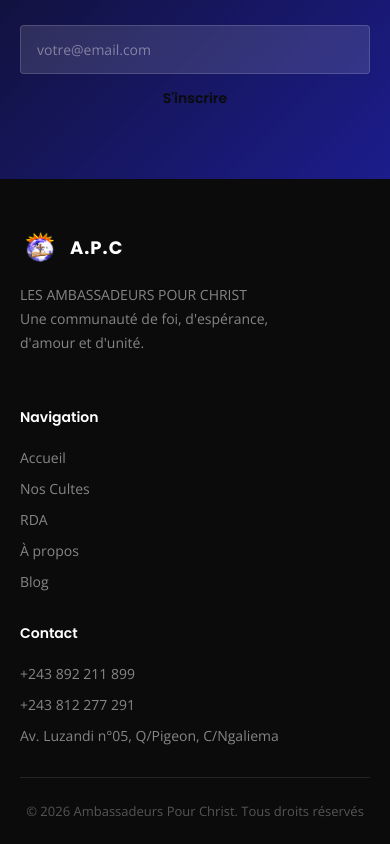
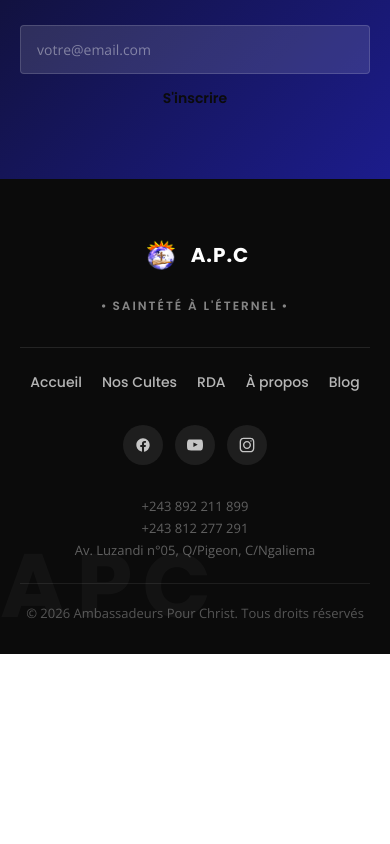
Before and after one commit to Leveling1/egliseapc, an Angular app: page /rda in a window 390 px wide. Shown: the part 5815-6659 px from the top of the page. After the commit the page ends 6469 px from the top, so only its background shows below. Built offline with nearby package versions, Linux system fonts and the light colour scheme.

Commit message:
feat(footer): update footer layout and styles for improved responsiveness and accessibility

```diff
--- a/src/app/core/layout/footer/footer.component.css
+++ b/src/app/core/layout/footer/footer.component.css
@@ -1,40 +1,40 @@
 .apc-footer {
+  position: relative;
+  overflow: hidden;
   background: var(--color-apc-black);
-  padding: 64px 24px 0;
+  text-align: center;
+}
+
+/* Large, near-invisible "APC" behind everything — purely decorative. Sits
+   directly on `.apc-footer` (not `.apc-footer__inner`, which carries the
+   padding) so it can be flush against the true bottom-left corner. */
+.apc-footer__watermark {
+  position: absolute;
+  bottom: 0;
+  left: 0;
+  line-height: 0.8;
+  font: 700 clamp(90px, 20vw, 240px) 'Poppins', sans-serif;
+  letter-spacing: 10px;
+  color: #fff;
+  opacity: 0.03;
+  white-space: nowrap;
+  pointer-events: none;
+  user-select: none;
+  z-index: 0;
 }
 
 .apc-footer__inner {
-  max-width: 1200px;
+  position: relative;
+  z-index: 1;
+  max-width: 760px;
   margin: 0 auto;
-}
-
-.apc-footer__columns {
-  display: flex;
-  gap: 48px;
-  flex-wrap: wrap;
-  padding-bottom: 48px;
-  border-bottom: 1px solid rgba(255, 255, 255, 0.1);
-}
-
-.apc-footer__col {
-  flex: 1;
-  min-width: 140px;
-}
-
-.apc-footer__col--brand {
-  flex: 1.5;
-  min-width: 260px;
-}
-
-.apc-footer__col--contact {
-  min-width: 200px;
+  padding: 72px 24px 40px;
 }
 
 .apc-footer__brand {
-  display: flex;
+  display: inline-flex;
   align-items: center;
   gap: 10px;
-  margin-bottom: 16px;
 }
 
 .apc-footer__logo {
@@ -44,28 +44,57 @@
 }
 
 .apc-footer__wordmark {
-  font: 700 18px 'Poppins', sans-serif;
+  font: 700 20px 'Poppins', sans-serif;
   color: #fff;
   letter-spacing: 1px;
 }
 
-.apc-footer__description {
-  font: 400 14px/1.7 'Open Sans', sans-serif;
+.apc-footer__tagline {
+  margin: 16px 0 0;
+  font: 600 12px 'Poppins', sans-serif;
   color: rgba(255, 255, 255, 0.5);
-  margin: 0 0 20px;
-  max-width: 280px;
+  text-transform: uppercase;
+  letter-spacing: 2px;
+}
+
+.apc-footer__tagline span {
+  color: var(--color-apc-yellow);
+  margin: 0 4px;
+}
+
+.apc-footer__nav {
+  display: flex;
+  justify-content: center;
+  flex-wrap: wrap;
+  gap: 12px 32px;
+  margin-top: 40px;
+  padding-top: 32px;
+  border-top: 1px solid rgba(255, 255, 255, 0.1);
+}
+
+.apc-footer__link {
+  font: 500 14px 'Poppins', sans-serif;
+  color: rgba(255, 255, 255, 0.7);
+  text-decoration: none;
+  transition: color 0.2s;
+}
+
+.apc-footer__link:hover {
+  color: var(--color-apc-yellow);
 }
 
 .apc-footer__socials {
   display: flex;
-  gap: 10px;
+  justify-content: center;
+  gap: 12px;
+  margin-top: 32px;
 }
 
 .apc-footer__social {
-  width: 36px;
-  height: 36px;
+  width: 40px;
+  height: 40px;
   background: rgba(255, 255, 255, 0.08);
-  border-radius: 8px;
+  border-radius: 50%;
   display: flex;
   align-items: center;
   justify-content: center;
@@ -81,59 +110,48 @@
   height: 16px;
   /* Source SVGs are solid black; flip to white for the dark footer. */
   filter: brightness(0) invert(1);
-  opacity: 0.7;
+  opacity: 0.75;
 }
 
 .apc-footer__social:hover .apc-footer__social-icon {
   opacity: 1;
 }
 
-.apc-footer__col-title {
-  font: 600 14px 'Poppins', sans-serif;
-  color: #fff;
-  margin-bottom: 20px;
-  display: block;
-}
-
-.apc-footer__links {
+.apc-footer__contact {
   display: flex;
-  flex-direction: column;
-  gap: 12px;
-}
-
-.apc-footer__link,
-.apc-footer__text {
-  font: 400 14px 'Open Sans', sans-serif;
-  color: rgba(255, 255, 255, 0.5);
-  text-decoration: none;
-  transition: color 0.2s;
-}
-
-.apc-footer__link:hover {
-  color: var(--color-apc-yellow);
+  justify-content: center;
+  flex-wrap: wrap;
+  gap: 6px 10px;
+  margin-top: 32px;
+  font: 400 13px 'Open Sans', sans-serif;
+  color: rgba(255, 255, 255, 0.35);
 }
 
 .apc-footer__copyright {
-  padding: 24px 0;
-  text-align: center;
+  margin-top: 24px;
+  padding-top: 20px;
+  border-top: 1px solid rgba(255, 255, 255, 0.08);
   font: 400 13px 'Open Sans', sans-serif;
   color: rgba(255, 255, 255, 0.3);
 }
 
 @media (max-width: 640px) {
-  .apc-footer {
-    padding: 48px 20px 0;
+  .apc-footer__inner {
+    padding: 56px 20px 32px;
   }
 
-  .apc-footer__columns {
-    gap: 32px;
-    padding-bottom: 32px;
+  .apc-footer__nav {
+    gap: 12px 20px;
+    margin-top: 32px;
+    padding-top: 24px;
   }
 
-  .apc-footer__col,
-  .apc-footer__col--brand,
-  .apc-footer__col--contact {
-    flex: 1 1 100%;
-    min-width: 0;
+  .apc-footer__contact {
+    flex-direction: column;
+    gap: 4px;
+  }
+
+  .apc-footer__contact span[aria-hidden] {
+    display: none;
   }
 }
--- a/src/app/core/layout/footer/footer.component.html
+++ b/src/app/core/layout/footer/footer.component.html
@@ -1,16 +1,22 @@
 <footer class="apc-footer">
+  <span class="apc-footer__watermark" aria-hidden="true">APC</span>
+
   <div class="apc-footer__inner">
-    <div class="apc-footer__columns">
-      <!-- Col 1 -->
-      <div class="apc-footer__col apc-footer__col--brand">
     <div class="apc-footer__brand">
       <img src="/images/home/logo-apc.png" alt="" width="40" height="40" class="apc-footer__logo" />
       <span class="apc-footer__wordmark">A.P.C</span>
     </div>
-        <p class="apc-footer__description">
-          LES AMBASSADEURS POUR CHRIST<br />Une communauté de foi, d'espérance, d'amour et d'unité.
-        </p>
-        @if (variant() === 'full') {
+
+    <p class="apc-footer__tagline"><span aria-hidden="true">•</span>SAINTÉTÉ À L'ÉTERNEL<span aria-hidden="true">•</span></p>
+
+    <nav class="apc-footer__nav" aria-label="Navigation du pied de page">
+      <a routerLink="/" class="apc-footer__link">Accueil</a>
+      <a routerLink="/nos-cultes" class="apc-footer__link">Nos Cultes</a>
+      <a routerLink="/rda" class="apc-footer__link">RDA</a>
+      <a routerLink="/a-propos" class="apc-footer__link">À propos</a>
+      <a routerLink="/blog" class="apc-footer__link">Blog</a>
+    </nav>
+
     <div class="apc-footer__socials">
       <a
         href="https://www.facebook.com/egliseapc"
@@ -40,30 +46,13 @@
         <img src="/icons/instagram.svg" alt="" class="apc-footer__social-icon" />
       </a>
     </div>
-        }
-      </div>
 
-      <!-- Col 2 -->
-      <div class="apc-footer__col">
-        <span class="apc-footer__col-title">Navigation</span>
-        <nav class="apc-footer__links" aria-label="Navigation du pied de page">
-          <a routerLink="/" class="apc-footer__link">Accueil</a>
-          <a routerLink="/nos-cultes" class="apc-footer__link">Nos Cultes</a>
-          <a routerLink="/rda" class="apc-footer__link">RDA</a>
-          <a routerLink="/a-propos" class="apc-footer__link">À propos</a>
-          <a routerLink="/blog" class="apc-footer__link">Blog</a>
-        </nav>
-      </div>
-
-      <!-- Col 3 -->
-      <div class="apc-footer__col apc-footer__col--contact">
-        <span class="apc-footer__col-title">Contact</span>
-        <div class="apc-footer__links">
-          <span class="apc-footer__text">+243 892 211 899</span>
-          <span class="apc-footer__text">+243 812 277 291</span>
-          <span class="apc-footer__text">Av. Luzandi n°05, Q/Pigeon, C/Ngaliema</span>
-        </div>
-      </div>
+    <div class="apc-footer__contact">
+      <span>+243 892 211 899</span>
+      <span aria-hidden="true">·</span>
+      <span>+243 812 277 291</span>
+      <span aria-hidden="true">·</span>
+      <span>Av. Luzandi n°05, Q/Pigeon, C/Ngaliema</span>
     </div>
 
     <div class="apc-footer__copyright">
--- a/src/app/core/layout/footer/footer.component.ts
+++ b/src/app/core/layout/footer/footer.component.ts
@@ -1,11 +1,5 @@
-import { ChangeDetectionStrategy, Component, input } from '@angular/core';
+import { ChangeDetectionStrategy, Component } from '@angular/core';
 import { RouterLink } from '@angular/router';
-
-/**
- * 'full'   : Accueil — 4 columns (brand+socials, Navigation, Ressources, Contact)
- * 'simple' : every other page — 3 columns (brand, Navigation, Contact), no socials
- */
-export type FooterVariant = 'full' | 'simple';
 
 @Component({
   selector: 'app-footer',
@@ -16,7 +10,5 @@ export type FooterVariant = 'full' | 'simple';
   changeDetection: ChangeDetectionStrategy.OnPush,
 })
 export class FooterComponent {
-  readonly variant = input<FooterVariant>('simple');
-
   protected readonly year = new Date().getFullYear();
 }
--- a/src/app/features/about/pages/about-page.component.html
+++ b/src/app/features/about/pages/about-page.component.html
@@ -20,4 +20,4 @@
   <app-founding-verse />
 </main>
 
-<app-footer variant="simple" />
+<app-footer />
--- a/src/app/features/blog/pages/article-detail-page.component.html
+++ b/src/app/features/blog/pages/article-detail-page.component.html
@@ -116,4 +116,4 @@
   </main>
 }
 
-<app-footer variant="simple" />
+<app-footer />
--- a/src/app/features/blog/pages/blog-page.component.html
+++ b/src/app/features/blog/pages/blog-page.component.html
@@ -26,4 +26,4 @@
   </div>
 </main>
 
-<app-footer variant="simple" />
+<app-footer />
--- a/src/app/features/cultes/pages/cultes-page.component.html
+++ b/src/app/features/cultes/pages/cultes-page.component.html
@@ -29,4 +29,4 @@
   </div>
 </main>
 
-<app-footer variant="simple" />
+<app-footer />
--- a/src/app/features/home/pages/home-page.component.html
+++ b/src/app/features/home/pages/home-page.component.html
@@ -7,4 +7,4 @@
   <app-world-presence />
 </main>
 
-<app-footer variant="full" />
+<app-footer />
--- a/src/app/features/home/ui/programs/programs.component.html
+++ b/src/app/features/home/ui/programs/programs.component.html
@@ -7,7 +7,7 @@
       <span class="apc-programs__overline">Rejoignez-nous</span>
       <h2 id="apc-programs-title" class="apc-programs__title">Nos Programmes</h2>
       <p class="apc-programs__intro">
-        Notre programme hebdomadaire retrouvez-nous chaque semaine pour grandir ensemble dans la foi.
+        Notre programme hebdomadaire retrouvons-nous chaque semaine pour grandir ensemble dans la foi.
       </p>
       <p class="apc-programs__oracle">
         <strong>Oracle 2026 — Monte Ici</strong><br />
--- a/src/app/features/rda/pages/rda-page.component.html
+++ b/src/app/features/rda/pages/rda-page.component.html
@@ -23,4 +23,4 @@
   />
 </main>
 
-<app-footer variant="simple" />
+<app-footer />
--- a/src/app/features/resources-page/pages/resources-page.component.html
+++ b/src/app/features/resources-page/pages/resources-page.component.html
@@ -37,4 +37,4 @@
   />
 </main>
 
-<app-footer variant="simple" />
+<app-footer />
```
Lines whose indentation alone changed are shown as unchanged.
